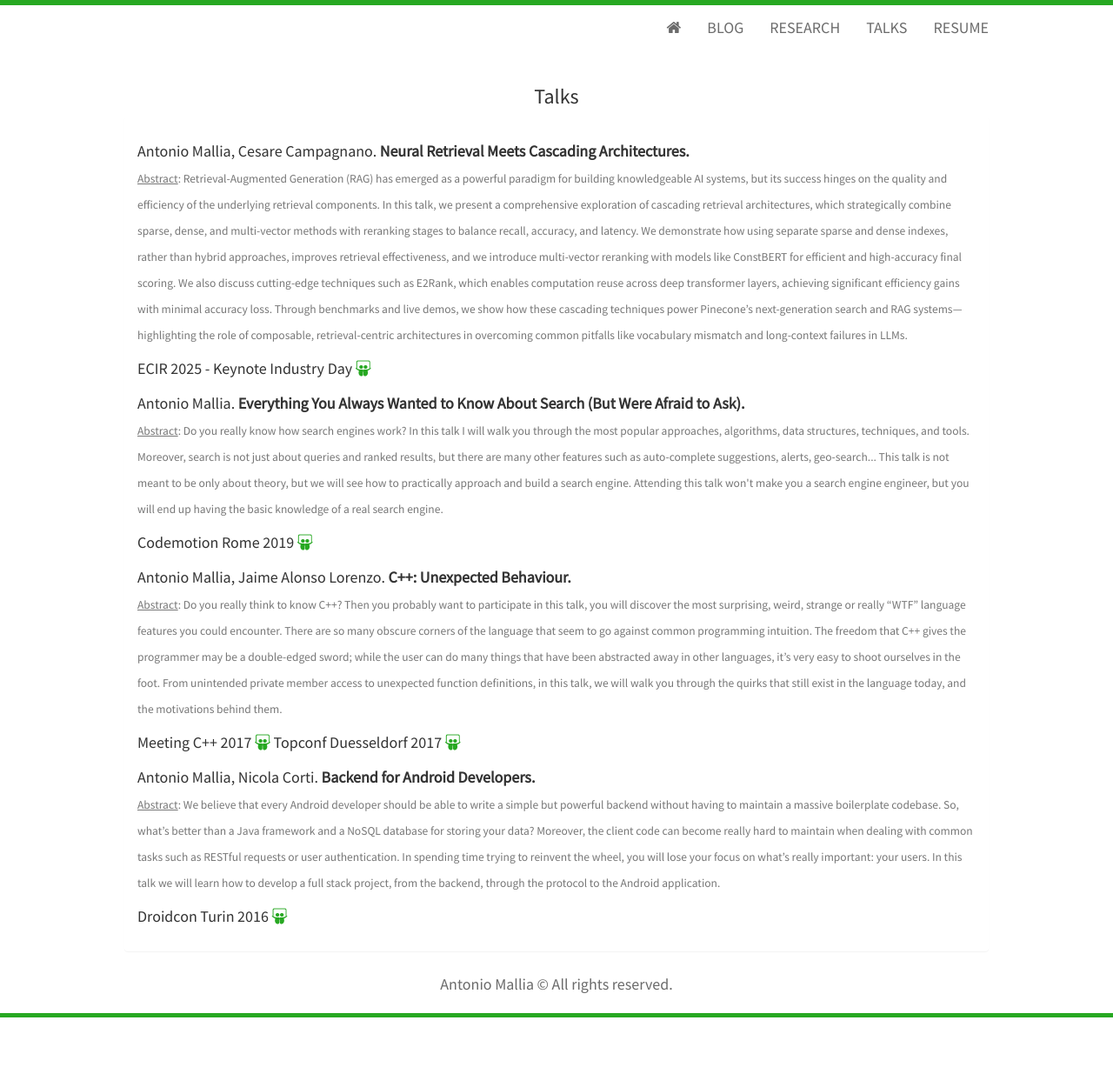
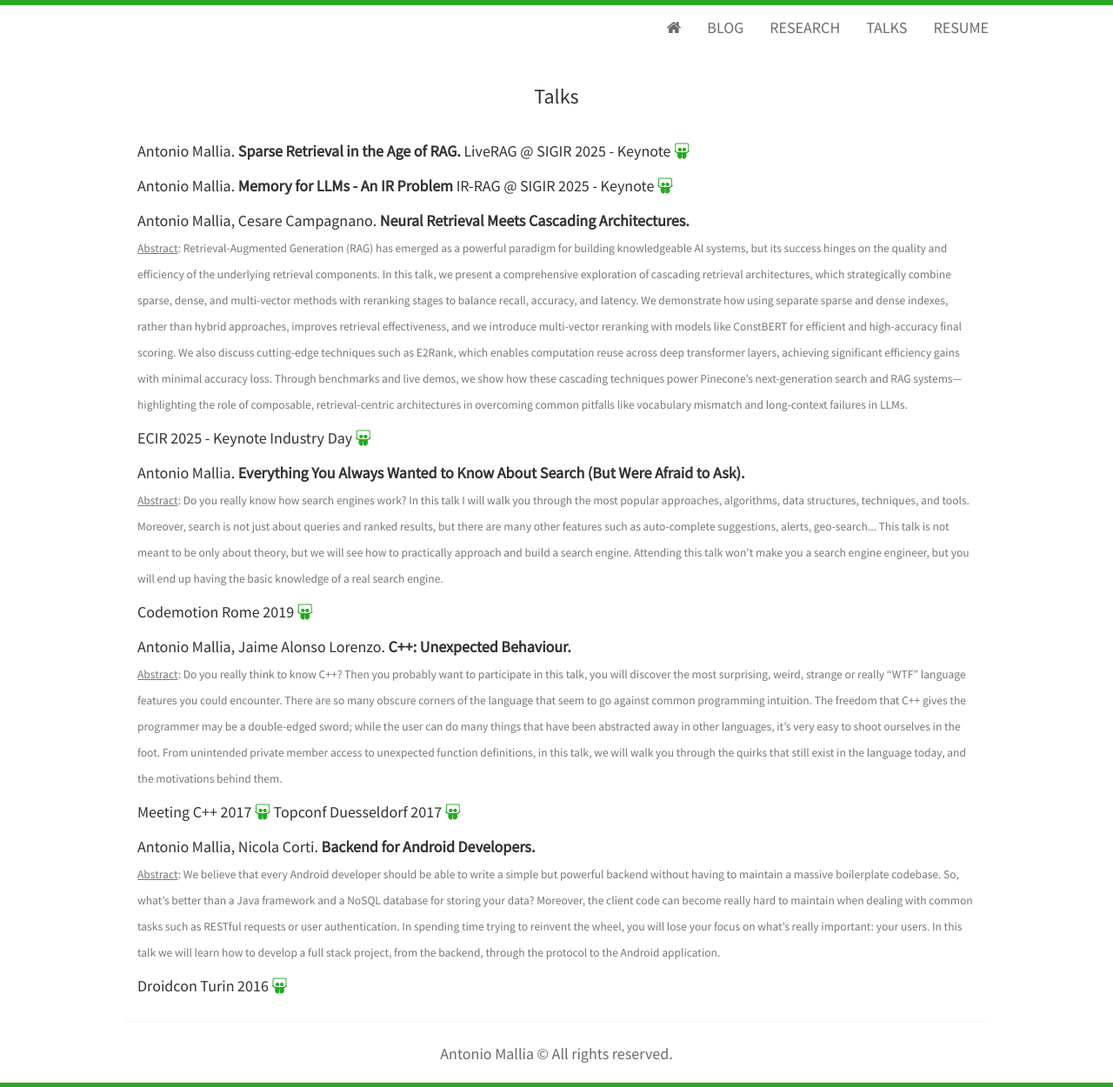
Before and after one commit to amallia/amallia.github.io, a Jekyll site: the page built from talks.html, in a window 1280 px wide. Shown: the whole page at 87% size. Built offline with Jekyll 4.4.1, drawn with Linux system fonts in a browser that asks for light colours; nearby versions of some CDN libraries; before the commit the page ends 1170 px from its top, so only the background shows below that.

Commit message:
Update talks.html

```diff
--- a/talks.html
+++ b/talks.html
@@ -8,6 +8,18 @@ title: Antonio Mallia's Blog
 </h3>
   <div class="panel panel-default">
     <div class="panel-body">
+     <h5>
+                    <span>Antonio Mallia.</span>
+                    <span class="talk-title">Sparse Retrieval in the Age of RAG.</span>
+	            <span>LiveRAG @ SIGIR 2025 - Keynote</span>
+                    <a href="{{ site.url }}/uploads/LiveRAG25.pdf"><i class="fa fa-slideshare" aria-hidden="true"></i></a>
+     </h5>
+     <h5>
+                    <span>Antonio Mallia.</span>
+                    <span class="talk-title">Memory for LLMs - An IR Problem</span>
+	            <span>IR-RAG @ SIGIR 2025 - Keynote</span>
+                    <a href="{{ site.url }}/uploads/IR-RAG25.pdf"><i class="fa fa-slideshare" aria-hidden="true"></i></a>
+     </h5>
      <h5>
                     <span>Antonio Mallia, Cesare Campagnano.</span>
                     <span class="talk-title">Neural Retrieval Meets Cascading Architectures.</span>
```
